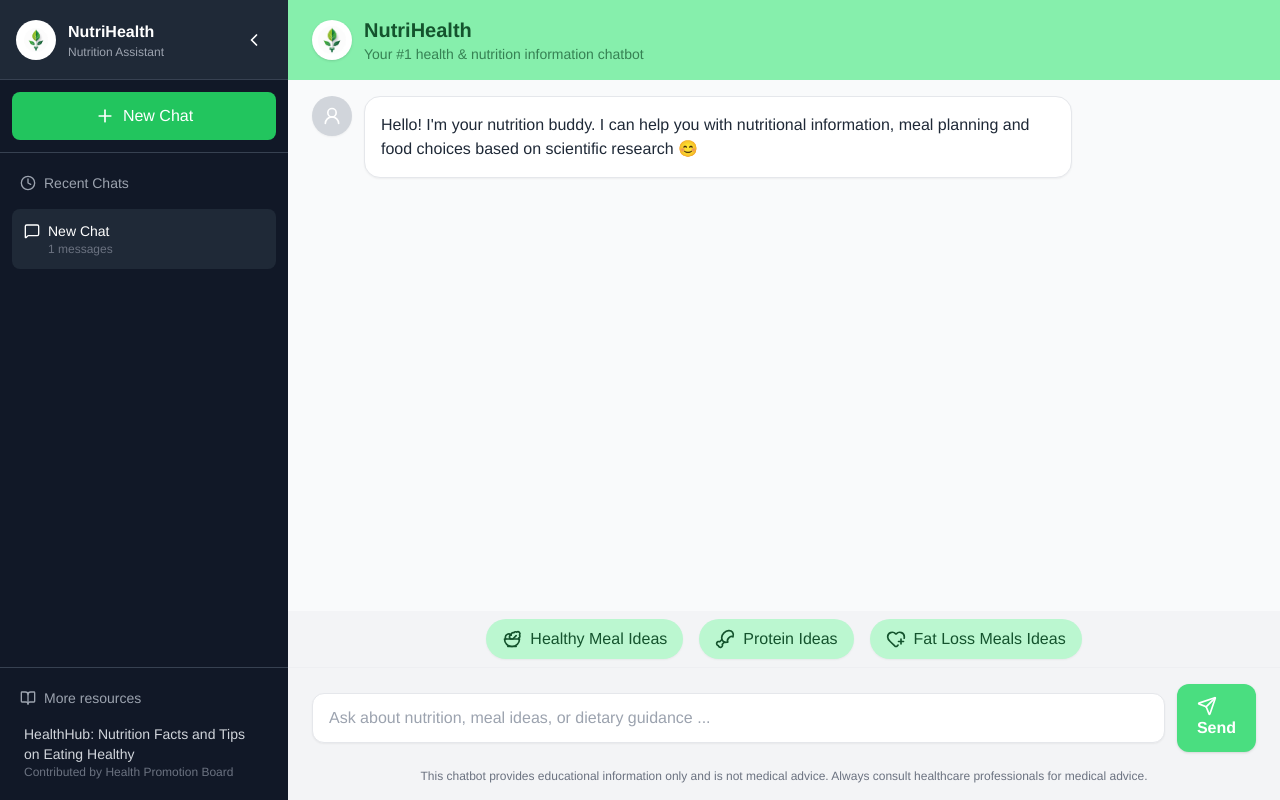
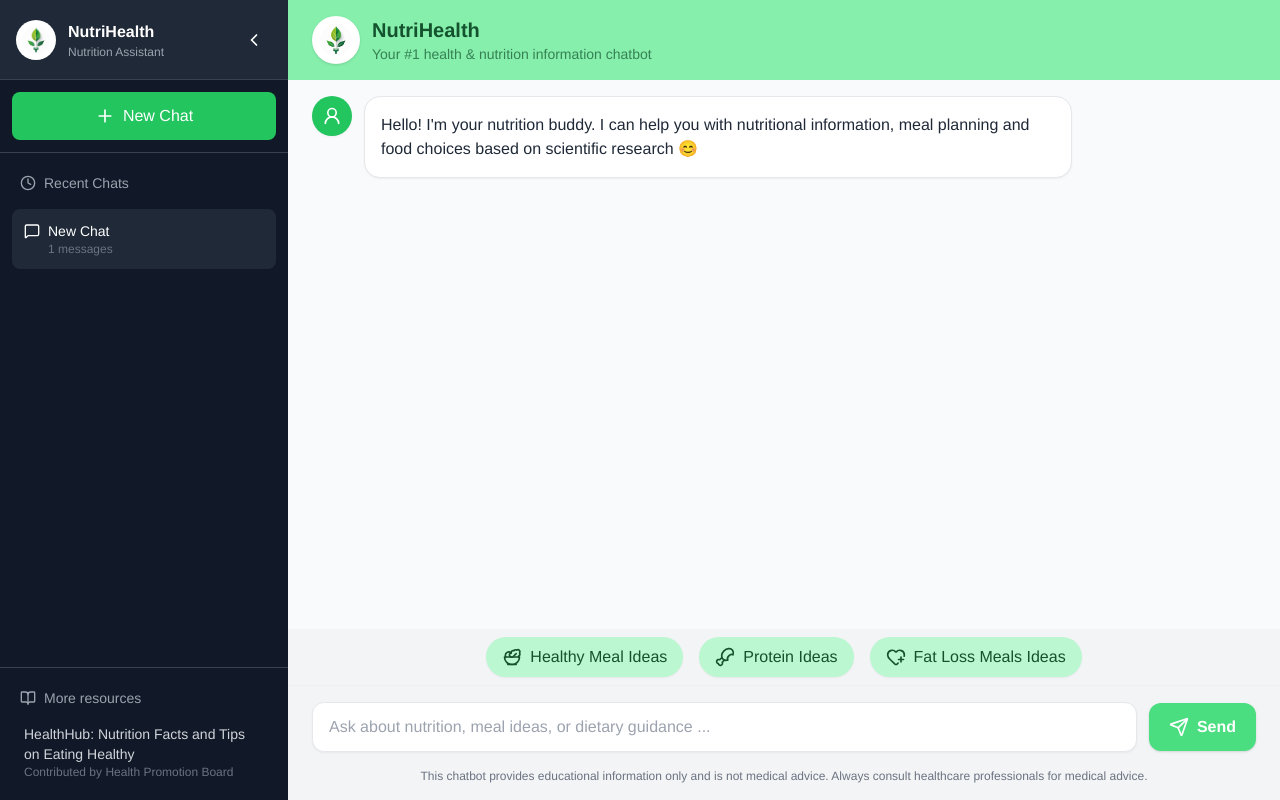
Before and after one commit to pohyeewpy/ARPS-SIM-UOLHackathon, a React (Vite) app in the folder ARPS-project/: page / in a window 1280 px wide. Built offline with nearby package versions, Linux system fonts and the light colour scheme.

Commit message:
Update App.jsx

```diff
--- a/ARPS-project/src/App.jsx
+++ b/ARPS-project/src/App.jsx
@@ -302,7 +302,7 @@ export default function App() {
                 <div className="h-20 flex items-center justify-between px-4 bg-gray-800 border-b border-gray-700">
                     <div className="flex items-center gap-3">
                         <div className="w-10 h-10 bg-white rounded-full flex items-center justify-center">
-                            <img src="/NutriHealthLogo.png" alt="Logo" className="w-6 h-6 object-contain" />
+                            <img src="/NutriHealthLogo.png" alt="Logo" className="w-7 h-7 object-contain" />
                         </div>
                         <div>
                             <h2 className="font-bold">NutriHealth</h2>
@@ -403,8 +403,8 @@ export default function App() {
                     )}
 
                     {/* Logo */}
-                    <div className="w-10 h-10 bg-white rounded-full flex items-center justify-center shadow">
-                        <img src="/NutriHealthLogo.png" alt="User" className="w-7 h-7 object-contain" />
+                    <div className="w-12 h-12 bg-white rounded-full flex items-center justify-center shadow">
+                        <img src="/NutriHealthLogo.png" alt="User" className="w-8 h-8 object-contain" />
                     </div>
 
                     {/* Title */}
@@ -422,7 +422,7 @@ export default function App() {
                             {/* Icon */}
                             {/* Bot left icon alignment and image link */}
                             {msg.role === "bot" && (
-                                <div className="w-10 h-10 rounded-full flex items-center justify-center shadow-sm flex-shrink-0 bg-gray-300">
+                                <div className="w-10 h-10 rounded-full flex items-center justify-center shadow-sm flex-shrink-0 bg-green-500">
                                     <UserRound size={20} color={"white"} />
                                 </div>
                             )}
@@ -472,7 +472,7 @@ export default function App() {
 
                             {/* User right icon alignment and image link */}
                             {msg.role === "user" && (
-                                <div className="w-10 h-10 rounded-full flex items-center justify-center shadow-sm flex-shrink-0 bg-green-300">
+                                <div className="w-10 h-10 rounded-full flex items-center justify-center shadow-sm flex-shrink-0 bg-gray-300">
                                     <UserRound size={20} color={"gray"} />
                                 </div>
                             )}
@@ -514,9 +514,8 @@ export default function App() {
 
                 <button
                     onClick={sendMessage}
-                    className="bg-green-400 hover:bg-green-500 px-5 py-3 text-white rounded-xl font-semibold shadow"
+                    className="bg-green-400 hover:bg-green-500 px-5 py-3 text-white rounded-xl font-semibold shadow flex items-center gap-2"
                 >   <Send size={20} />
-
                     Send
                 </button>
             </div>
```
